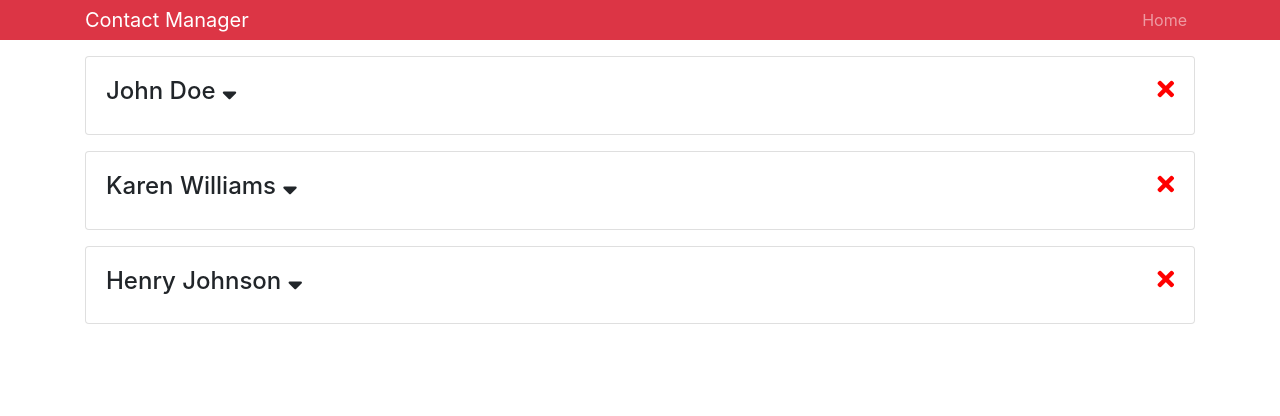
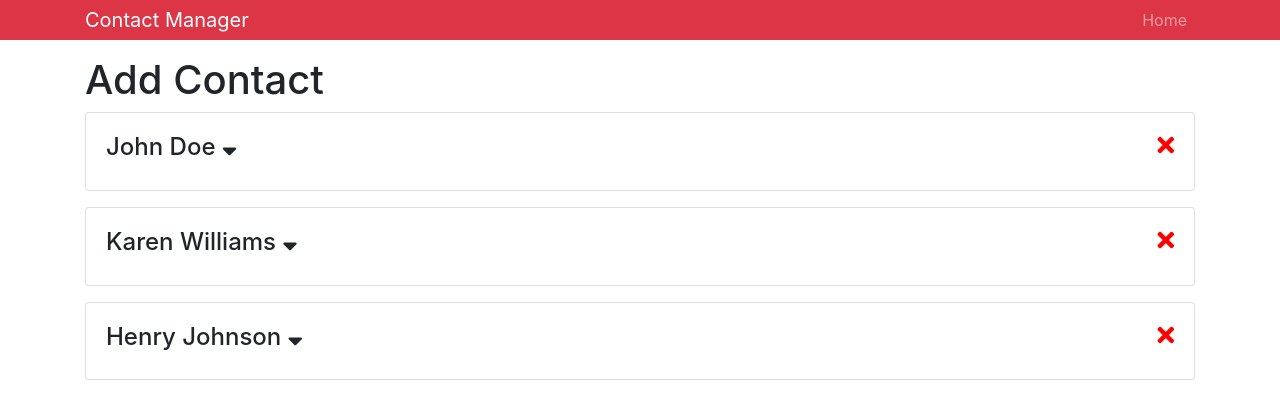
Before and after one commit to alsanchez-dev/react-contactmanager, a React (Create React App) app: page / in a window 1280 px wide. Shown: the top 416 px of the page. Built offline with nearby package versions, Linux system fonts and the light colour scheme.

Commit message:
First time added the AddContact component

```diff
--- a/src/App.js
+++ b/src/App.js
@@ -1,6 +1,7 @@
 import React, { Component } from 'react';
 import Contacts from './components/contacts/Contacts';
 import Header from './components/layout/Header';
+import AddContact from './components/contacts/AddContact';
 
 import { Provider } from './context'
 
@@ -14,6 +15,7 @@ class App extends Component {
       <div className="App">
         <Header branding="Contact Manager" />
         <div className="container">
+          <AddContact />
           <Contacts />
         </div>
       </div>
--- /dev/null
+++ b/src/components/contacts/AddContact.js
@@ -0,0 +1,13 @@
+import React, { Component } from 'react';
+
+class AddContact extends Component {
+  render() {
+    return (
+      <div>
+        <h1>Add Contact</h1>
+      </div>
+    )
+  }
+}
+
+export default AddContact;
```
